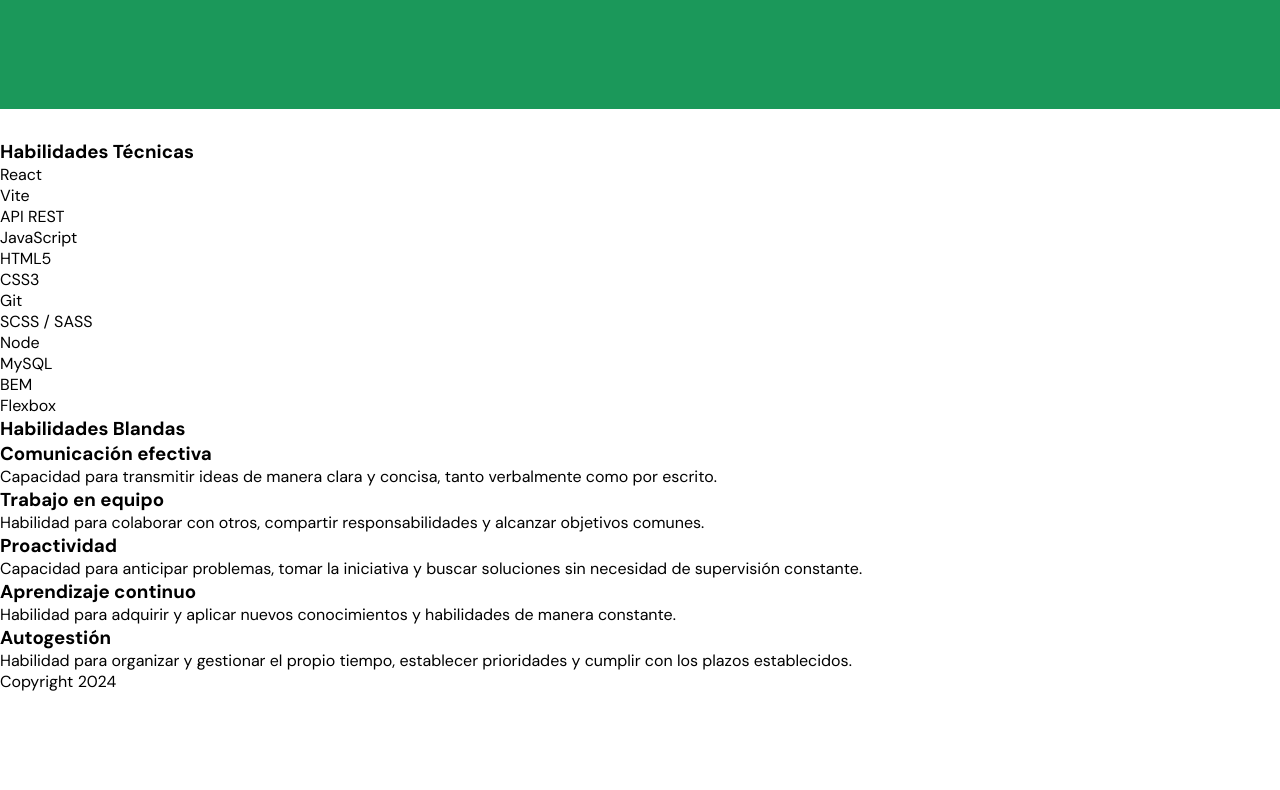
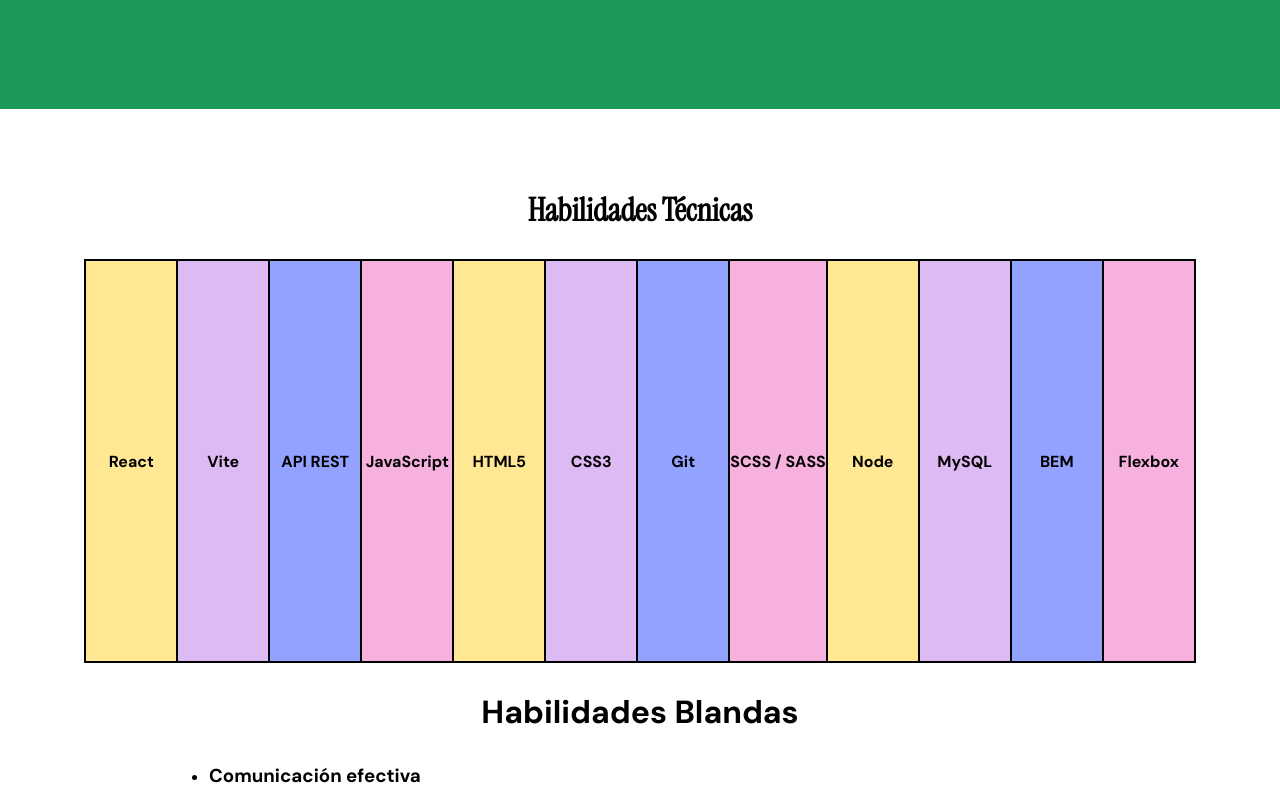
Before and after one commit to estherquiros/esther-portfolio, a React (Vite) app: page / in a window 1280 px wide. Shown: the part 1840-2630 px from the top of the page. Before the commit the page ends 2532 px from the top, so only its background shows below. Built offline with nearby package versions, Linux system fonts and the light colour scheme.

Commit message:
add hardskills styles

```diff
--- a/src/components/HardSkills/HardSkills.jsx
+++ b/src/components/HardSkills/HardSkills.jsx
@@ -1,10 +1,22 @@
 import "./HardSkills.scss";
 
 export const HardSkills = ({ hardSkills }) => {
+  const colors = ["#ffe793", "#debaf4", "#93a2fe", "#f6b1de"];
+
+  const getColorByIndex = (index) => {
+    return colors[index % colors.length];
+  };
+
   return (
-    <ul>
+    <ul className="hard-skills">
       {hardSkills.map((skill, index) => (
-        <li key={index}>{skill}</li>
+        <li
+          className="hard-skills__item"
+          key={index}
+          style={{ backgroundColor: getColorByIndex(index) }}
+        >
+          {skill}
+        </li>
       ))}
     </ul>
   );
--- a/src/components/HardSkills/HardSkills.scss
+++ b/src/components/HardSkills/HardSkills.scss
@@ -0,0 +1,25 @@
+@use "../../styles/variables" as *;
+.hard-skills {
+  display: grid;
+  grid-auto-flow: column;
+  align-items: center;
+  gap: 2px;
+
+  &__item {
+    display: flex;
+    flex-direction: column;
+    align-items: center;
+    outline: 2px solid black;
+    min-height: 400px;
+    min-width: 90px;
+    justify-content: center;
+    font-weight: bold;
+
+    writing-mode: sideways-lr;
+    text-orientation: mixed;
+  }
+
+  &__item:hover {
+    background-color: $color-green !important;
+  }
+}
--- a/src/components/SkillsSection/SkillsSection.jsx
+++ b/src/components/SkillsSection/SkillsSection.jsx
@@ -15,7 +15,7 @@ export const SkillsSection = ({ hardSkills, softSkills }) => {
       </div>
       <div className="skills-section__content">
         <div className="skills-section__hard-skills">
-          <h3 className="skills-section__subtitle font-subtitle">
+          <h3 className="skills-section__subtitle font-subtitle font-title">
             Habilidades Técnicas
           </h3>
           <HardSkills hardSkills={hardSkills} />
--- a/src/components/SkillsSection/SkillsSection.scss
+++ b/src/components/SkillsSection/SkillsSection.scss
@@ -2,7 +2,7 @@
 .skills-section {
   display: flex;
   flex-direction: column;
-  gap: 30px;
+  gap: 80px;
 
   &__header {
     display: flex;
@@ -16,4 +16,26 @@
     font-size: xx-large;
     font-weight: bold;
   }
+  &__subtitle {
+    font-size: xx-large;
+    font-weight: bold;
+  }
+  &__content {
+    display: flex;
+    flex-direction: column;
+    align-items: center;
+    gap: 30px;
+  }
+  &__hard-skills {
+    display: flex;
+    flex-direction: column;
+    align-items: center;
+    gap: 30px;
+  }
+  &__soft-skills {
+    display: flex;
+    flex-direction: column;
+    align-items: center;
+    gap: 30px;
+  }
 }
```
